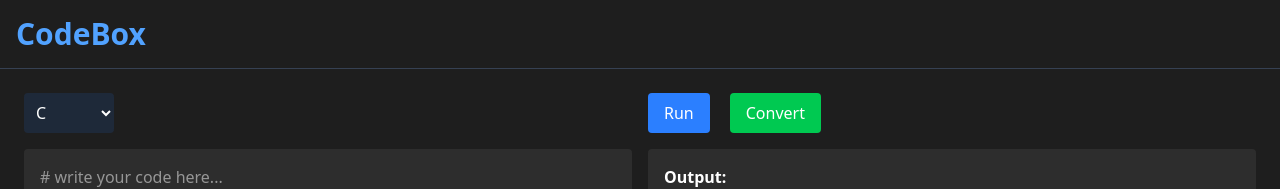
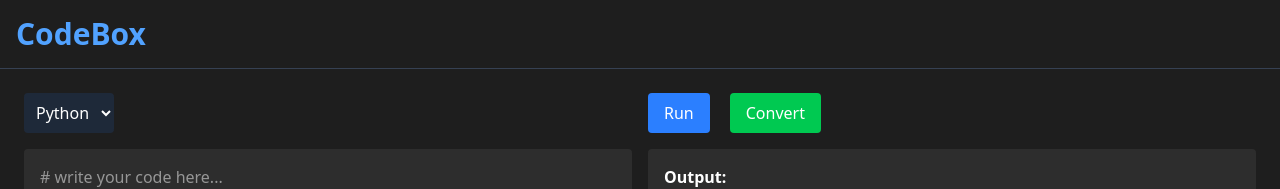
Before and after one commit to Ajayrawat17/Compiler-Design-Project, a React (Vite) app in the folder frontend/: page / in a window 1280 px wide. Shown: the top 189 px of the page. Built offline with nearby package versions, Linux system fonts and the light colour scheme.

Commit message:
language option changed

```diff
--- a/frontend/src/components/CodeBox.jsx
+++ b/frontend/src/components/CodeBox.jsx
@@ -98,8 +98,9 @@
      onChange={(e) => setLanguage(e.target.value)}
       className="bg-gray-800 p-2 rounded text-white w-fit"
        >
+    <option value="python">Python</option>
     <option value="c">C</option>
-    <option value="python">Python</option>
+
     </select>
           <textarea
             value={code}
```
